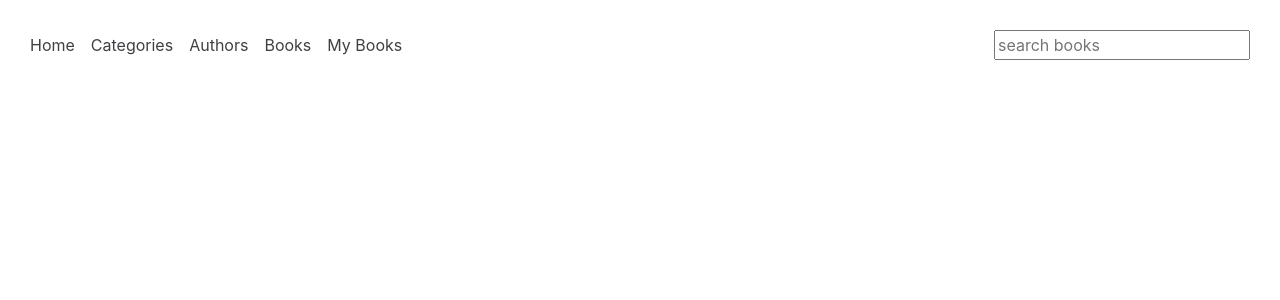
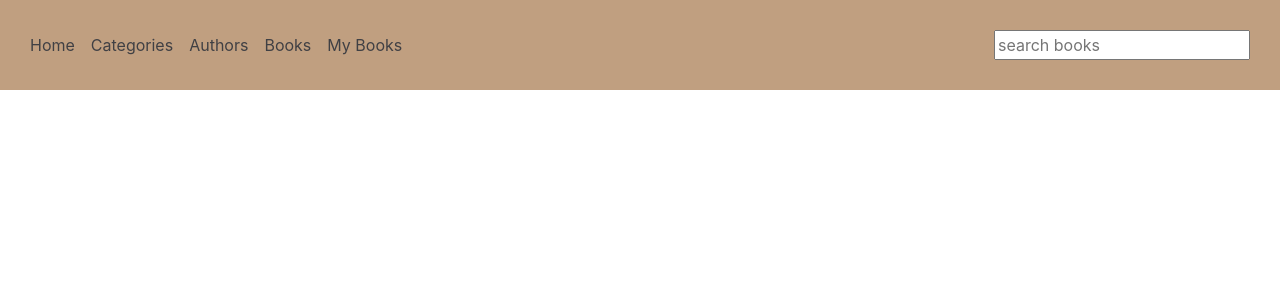
Before and after one commit to NorhanMostafa94/React-Project, a React (Create React App) app: page / in a window 1280 px wide. Shown: the top 300 px of the page. Built offline with nearby package versions, Linux system fonts and the light colour scheme.

Commit message:
author design

```diff
--- a/src/CSS/style.css
+++ b/src/CSS/style.css
@@ -3,7 +3,7 @@ body {
 }
 
 nav {
-    background-color: white;
+    background-color: #C09F80;
     padding: 30px !important;
 }
 
--- a/src/Component/Authors/Author.js
+++ b/src/Component/Authors/Author.js
@@ -9,9 +9,9 @@ class Author extends Component {
         return (
             <Card className="card-item" key={id} >
                 <Card.Body>
-                    <Card.Img style={{ height: '300px', boxShadow: '0px 3px 5px 0px #adadab' }} variant="top" src={cover} />
+                    <Card.Img style={{ height: '250px', boxShadow: '0px 3px 5px 0px #adadab' }} variant="top" src={cover} />
                     <div>
-                        <Link className="link-btn" to={`/authors/${id}`} style={{ textDecoration: 'none' }}>{name}</Link>
+                        <Link className="author-details-bok-title" to={`/authors/${id}`} style={{ textDecoration: 'none' }}>{name}</Link>
                     </div>
                 </Card.Body>
             </Card>
--- a/src/Component/Authors/List.js
+++ b/src/Component/Authors/List.js
@@ -3,7 +3,7 @@ import { Context } from '../../App';
 import { Container, Row } from 'react-bootstrap';
 
 import Author from './Author'
-
+// import Book from '../Books/BookItem'
 class AuthorsList extends Component {
 
     render() {
@@ -17,7 +17,9 @@ class AuthorsList extends Component {
                             <Row className="justify-content-md-center">
                                 {value.state.authors.map(d =>
                                     <Author key={d.id} {...d}></Author>
-                                )}
+                                    // <Book key={d.id} {...d}></Book>
+                                    )
+                                    }
                             </Row>
                         </Container>
                     )
```
